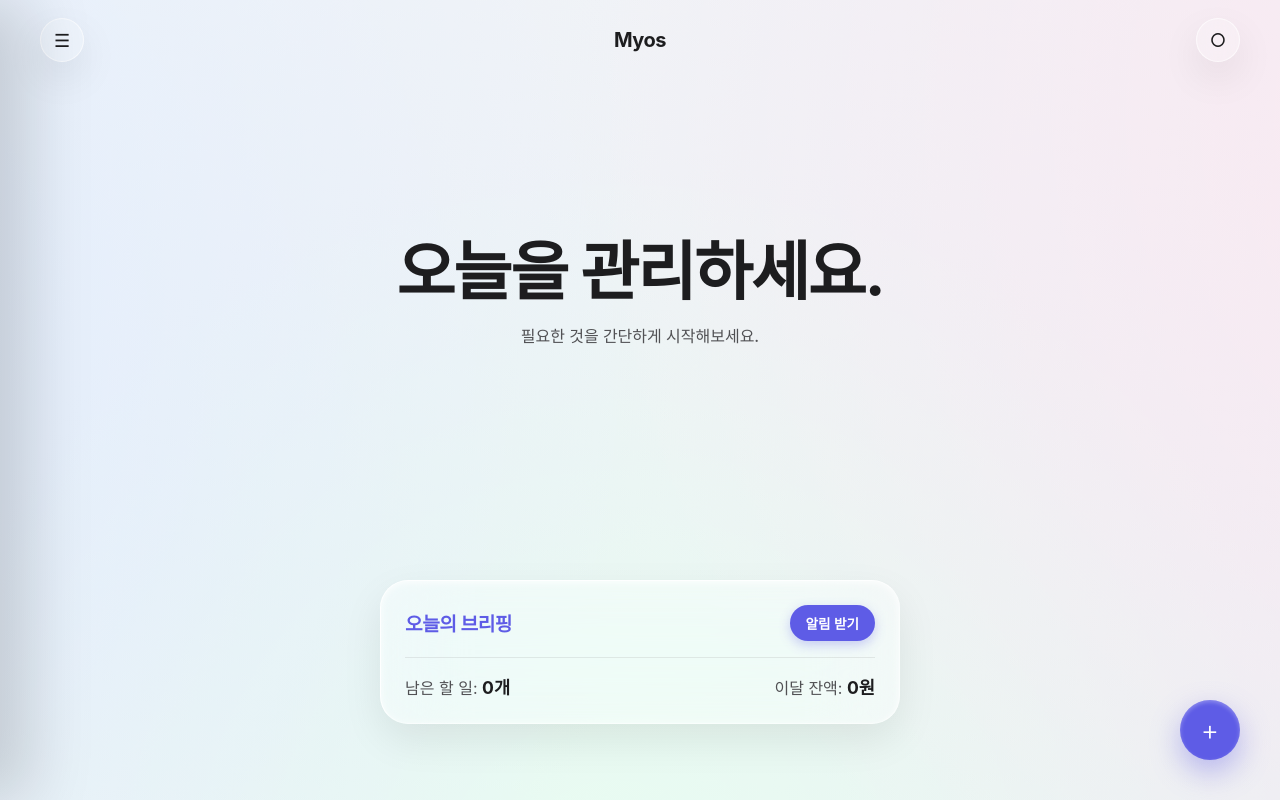
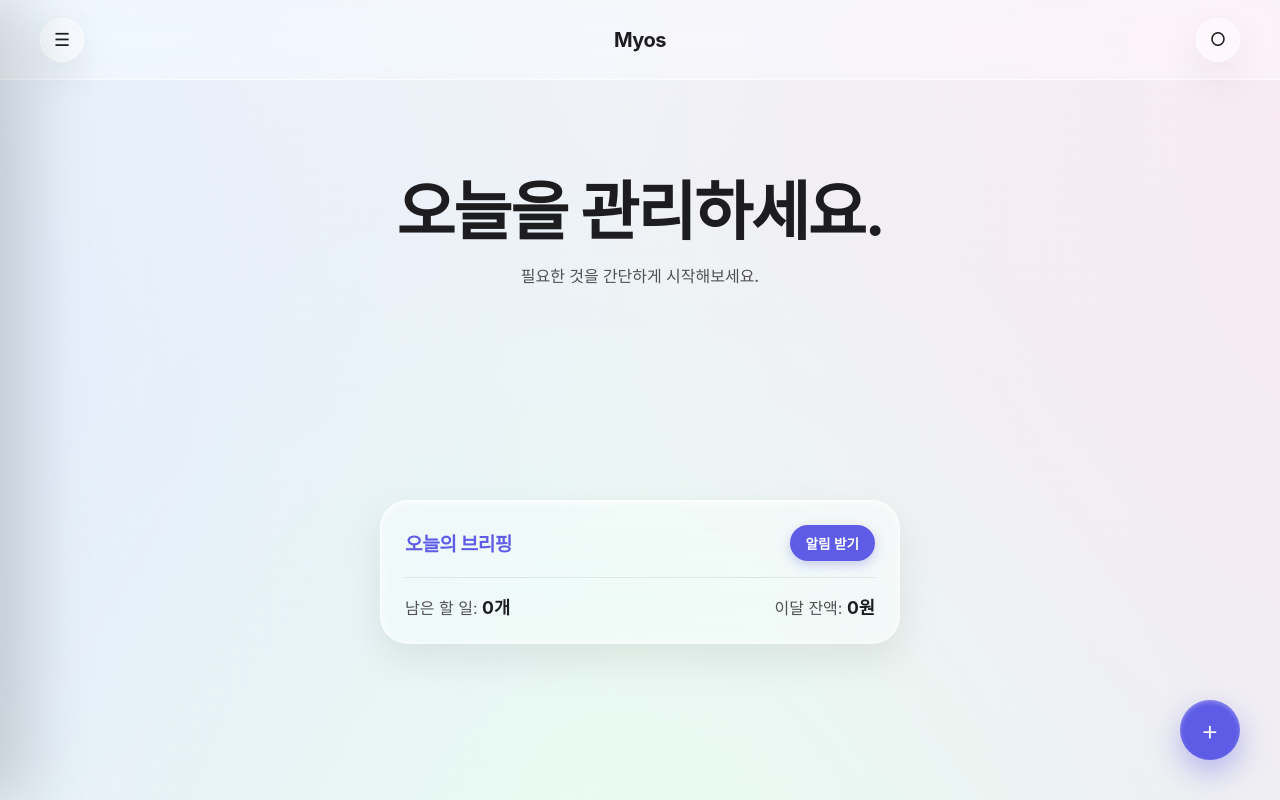
Before and after one commit to imhosa03-cyber/MYos, a React (Vite) app: page / in a window 1280 px wide. Built offline with nearby package versions, Linux system fonts and the light colour scheme; a web font is replaced by a local one.

Commit message:
상단 헤더 픽스드(Fixed) 고정 및 UX 개선 완료

```diff
--- a/src/App.css
+++ b/src/App.css
@@ -3,12 +3,9 @@
 * { box-sizing: border-box; }
 button, input, select, textarea { font: inherit; }
 
-/* 🌟 1. 오로라 배경 및 Deep Indigo 컬러 설정 */
 .app {
   --text-primary: #1d1d1f;
   --text-secondary: #515154;
-
-  /* 🌟 신규 컬러: 트렌디하고 세련된 Deep Indigo (퍼플 네이비) */
   --primary-color: #5e5ce6;
   --primary-hover: #4c4ab3;
 
@@ -78,13 +75,30 @@ button, input, select, textarea { font: inherit; }
 @keyframes splashSlideUp { from { transform: translateY(40px) scale(0.95); opacity: 0; } to { transform: translateY(0) scale(1); opacity: 1; } }
 
 .home { min-height: 100vh; position: relative; }
-header { height: 80px; width: 100%; display: flex; align-items: center; justify-content: space-between; padding: 0 40px; }
+
+/* 🌟 상단 고정(Fixed) 글래스모피즘 헤더 */
+header {
+  position: fixed;
+  top: 0;
+  left: 0;
+  height: 80px;
+  width: 100%;
+  display: flex;
+  align-items: center;
+  justify-content: space-between;
+  padding: 0 40px;
+  z-index: 12;
+  background: var(--glass-bg);
+  backdrop-filter: blur(30px) saturate(180%);
+  -webkit-backdrop-filter: blur(30px) saturate(180%);
+  border-bottom: 1px solid var(--glass-border);
+}
 .logo { position: absolute; left: 50%; transform: translateX(-50%); font-size: 20px; font-weight: 700; letter-spacing: -0.5px; color: var(--text-primary); }
 .menu-button, .profile-button { width: 44px; height: 44px; border: none; background: rgba(255,255,255,0.2); backdrop-filter: blur(10px); color: var(--text-primary); font-size: 18px; cursor: pointer; border-radius: 50%; border: 1px solid var(--glass-border); box-shadow: var(--glass-shadow); transition: all 0.2s ease; }
 .app.dark .menu-button, .app.dark .profile-button { background: rgba(0,0,0,0.2); }
 .menu-button:hover, .profile-button:hover { transform: scale(1.05); background: var(--primary-color); color: #fff; border-color: var(--primary-color); }
 
-.welcome { min-height: calc(100vh - 300px); display: flex; flex-direction: column; justify-content: center; align-items: center; text-align: center; padding: 0 20px 40px; max-width: 650px; margin: 0 auto; }
+.welcome { min-height: calc(100vh - 300px); display: flex; flex-direction: column; justify-content: center; align-items: center; text-align: center; padding: 40px 20px 40px; max-width: 650px; margin: 0 auto; }
 .welcome h1 { margin: 0; font-size: clamp(42px, 5vw, 64px); font-weight: 700; letter-spacing: -2px; color: var(--text-primary); line-height: 1.1; }
 .welcome p { margin: 16px 0 36px; color: var(--text-secondary); font-size: 16px; font-weight: 500; }
 
@@ -115,7 +129,6 @@ header { height: 80px; width: 100%; display: flex; align-items: center; justify-
 
 .empty-state { text-align: center; padding: 60px 20px; color: var(--text-secondary); font-size: 15px; font-weight: 500; border-radius: var(--card-radius); margin-top: 10px; }
 
-/* 🌟 사이드 메뉴 아이콘 정렬 */
 .side-menu { position: fixed; z-index: 20; top: 0; left: 0; width: 300px; height: 100vh; padding: 32px 24px; background: var(--glass-bg); backdrop-filter: blur(50px) saturate(200%); -webkit-backdrop-filter: blur(50px) saturate(200%); border-right: 1px solid var(--glass-border-light); box-shadow: 30px 0 60px rgba(0, 0, 0, 0.15); transform: translateX(-100%); transition: transform 0.4s cubic-bezier(0.16, 1, 0.3, 1); display: flex; flex-direction: column; }
 .side-menu.open { transform: translateX(0); }
 .menu-header { display: flex; align-items: center; justify-content: space-between; padding: 0 8px 32px; font-size: 22px; font-weight: 700; color: var(--text-primary); letter-spacing: -0.5px; }
@@ -124,13 +137,11 @@ header { height: 80px; width: 100%; display: flex; align-items: center; justify-
 .app.dark .menu-header button { background: rgba(255,255,255,0.1); }
 .side-menu nav { display: flex; flex-direction: column; gap: 8px; }
 
-/* 사이드 메뉴의 버튼 (아이콘과 텍스트) 예쁘게 정렬 */
 .side-menu nav button, .settings {
   display: flex; align-items: center; gap: 14px; width: 100%; height: 48px; border: none; border-radius: 14px; background: transparent; padding: 0 16px; color: var(--text-primary); font-size: 15px; font-weight: 600; cursor: pointer; transition: all 0.2s;
 }
 .side-menu nav button:hover, .settings:hover { background: rgba(255, 255, 255, 0.5); transform: translateX(4px); }
 .app.dark .side-menu nav button:hover, .app.dark .settings:hover { background: rgba(255, 255, 255, 0.1); }
-/* 아이콘 색상 설정 */
 .side-menu nav button svg, .settings svg { opacity: 0.8; stroke: var(--primary-color); }
 .app.dark .side-menu nav button svg, .app.dark .settings svg { stroke: var(--text-primary); opacity: 0.9; }
 
@@ -153,7 +164,10 @@ input:checked + .slider:before { transform: translateX(22px); }
 .add-menu button:hover { background: rgba(255,255,255,0.5); }
 .app.dark .add-menu button:hover { background: rgba(255,255,255,0.1); }
 
-.todo-page, .today-page, .schedule-page, .memo-page, .expense-page, .backup-page, .calendar-page, .diary-page, .launcher-page, .timer-page, .settings-page { width: min(800px, calc(100% - 40px)); margin: 0 auto; padding: 60px 0 120px; }
+/* 🌟 고정 헤더에 맞춰 각 페이지 상단 패딩을 110px로 확장 */
+.todo-page, .today-page, .schedule-page, .memo-page, .expense-page, .backup-page, .calendar-page, .diary-page, .launcher-page, .timer-page, .settings-page {
+  width: min(800px, calc(100% - 40px)); margin: 0 auto; padding: 110px 0 120px;
+}
 .page-title { margin-bottom: 40px; }
 .page-title span, .today-header span { display: block; margin-bottom: 10px; color: var(--text-secondary); font-size: 13px; font-weight: 700; text-transform: uppercase; letter-spacing: 1px; }
 .page-title h1, .today-header h1 { margin: 0; font-size: 40px; font-weight: 800; letter-spacing: -1.5px; color: var(--text-primary); }
@@ -234,7 +248,7 @@ input[type="time"]::-webkit-calendar-picker-indicator, input[type="date"]::-webk
 
 .expense-dashboard { display: flex; gap: 32px; align-items: flex-start; }
 .expense-main { flex: 1; min-width: 0; }
-.expense-sidebar { width: 260px; flex-shrink: 0; position: sticky; top: 20px; }
+.expense-sidebar { width: 260px; flex-shrink: 0; position: sticky; top: 100px; }
 .expense-summary-panel { padding: 28px; display: flex; flex-direction: column; gap: 20px; }
 .summary-box small { color: var(--text-secondary); font-size: 13px; font-weight: 600; display: block; margin-bottom: 6px; }
 .income-text { color: #34c759; font-size: 24px; font-weight: 800; letter-spacing: -1px; }
@@ -283,7 +297,7 @@ input[type="time"]::-webkit-calendar-picker-indicator, input[type="date"]::-webk
   header { padding: 0 20px; }
   .add-button { right: 20px; bottom: 20px; width: 56px; height: 56px; font-size: 24px; }
   .add-menu { right: 20px; bottom: 92px; }
-  .todo-page, .today-page, .schedule-page, .memo-page, .expense-page, .backup-page, .calendar-page, .diary-page, .launcher-page, .timer-page, .settings-page { width: calc(100% - 32px); padding-top: 30px; }
+  .todo-page, .today-page, .schedule-page, .memo-page, .expense-page, .backup-page, .calendar-page, .diary-page, .launcher-page, .timer-page, .settings-page { width: calc(100% - 32px); padding-top: 90px; }
   .calendar-cell { height: 90px; min-height: 90px; padding: 6px; }
   .badge { font-size: 10px; padding: 3px 5px; }
   .timer-display { font-size: 4.5rem; }
--- a/src/App.tsx
+++ b/src/App.tsx
@@ -11,10 +11,9 @@ const getTodayDisplayKST = () => {
   return new Intl.DateTimeFormat('ko-KR', { timeZone: 'Asia/Seoul', month: 'long', day: 'numeric', weekday: 'long' }).format(now)
 }
 
-// 📱 햅틱(진동) 피드백 함수
 const triggerHaptic = () => {
   if (typeof window !== 'undefined' && window.navigator && window.navigator.vibrate) {
-    window.navigator.vibrate(40); // 40ms의 기분 좋은 짧은 진동
+    window.navigator.vibrate(40);
   }
 }
 
@@ -299,7 +298,6 @@ function App() {
         </div>
       )}
 
-      {/* 🌟 수정 포인트: 사이드 메뉴에 모던한 SVG 아이콘 적용 */}
       <aside className={`side-menu ${showMenu ? 'open' : ''}`}>
         <div className="menu-header"><span>Myos</span><button onClick={() => setShowMenu(false)}>✕</button></div>
         <nav>
@@ -326,7 +324,12 @@ function App() {
       {showMenu && <div className="overlay" onClick={() => setShowMenu(false)} />}
 
       <main className="home">
-        <header><button className="menu-button" onClick={() => { triggerHaptic(); setShowMenu(true); }}>☰</button><div className="logo">Myos</div><button className="profile-button" onClick={triggerHaptic}>○</button></header>
+        {/* 상단 고정 헤더 */}
+        <header>
+          <button className="menu-button" onClick={() => { triggerHaptic(); setShowMenu(true); }}>☰</button>
+          <div className="logo" onClick={() => navigateTo('home')} style={{ cursor: 'pointer' }}>Myos</div>
+          <button className="profile-button" onClick={triggerHaptic}>○</button>
+        </header>
 
         {page === 'home' && (
           <>
@@ -421,7 +424,7 @@ function App() {
                 }}>등록</button>
               </div>
               {savedPin && (
-                <button className="secondary-btn" style={{ width: '100%', marginTop: '12px', color: '#ea4335' }} onClick={() => {
+                <button className="secondary-btn" style={{ width: '100%', marginTop: '12px', color: '#ff3b30' }} onClick={() => {
                   triggerHaptic(); localStorage.removeItem('myos-pin'); setSavedPin(''); setIsLocked(false); alert('비밀번호가 해제되었습니다.')
                 }}>비밀번호 잠금 해제 (삭제)</button>
               )}
```
